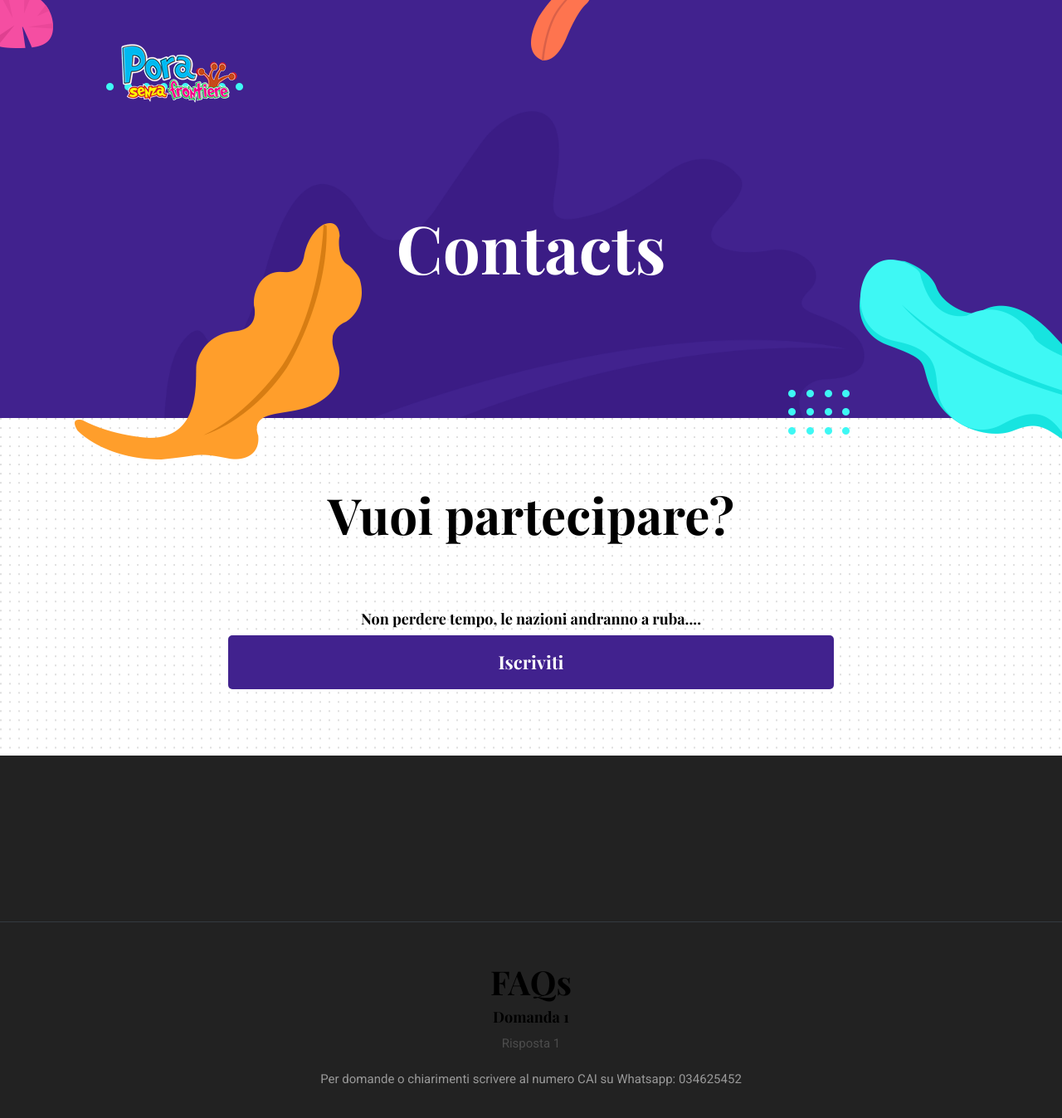
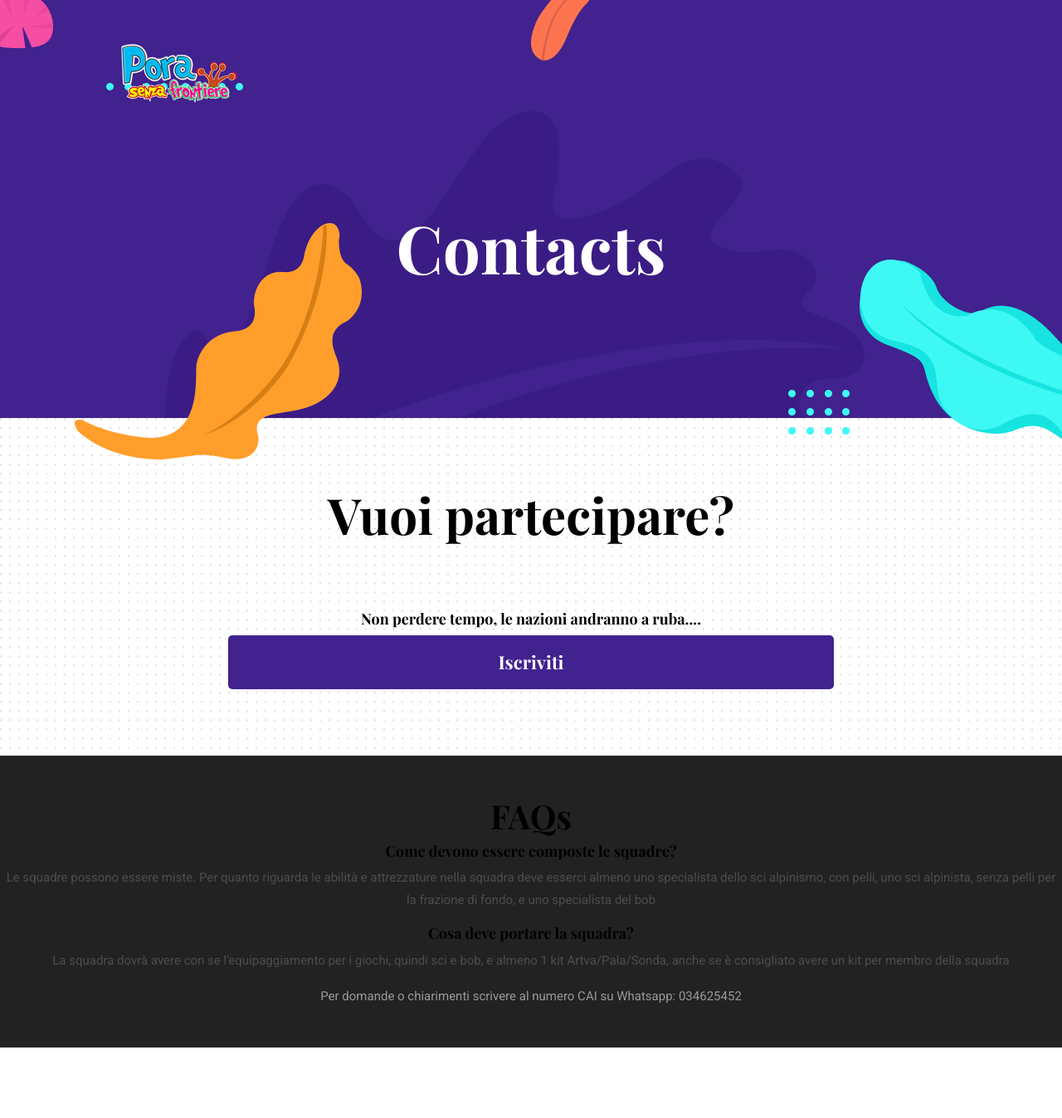
Before and after one commit to porasenzafrontiere/porasenzafrontiere.github.io, a Jekyll site: the page built from _pages/contact.html, in a window 1280 px wide and 1363 px high. Shown: the top 1348 px of the window at 83% size. Built offline with Jekyll 4.4.1, drawn with Linux system fonts in a browser that asks for light colours.

Commit message:
Fixed nazioni added FAQs

```diff
--- a/_includes/footer.html
+++ b/_includes/footer.html
@@ -1,13 +1,18 @@
 <!-- footer -->
-<footer class="bg-dark footer-section">
+<footer class="bg-dark">
+  <div class="border-top text-center border-dark py-5">
+    <h3>FAQs</h3>
+
+
+    <h5>Come devono essere composte le squadre?</h5>
+    <p>Le squadre possono essere miste. Per quanto riguarda le abilità e attrezzature nella squadra deve esserci almeno uno specialista dello sci alpinismo, con pelli, uno sci alpinista, senza pelli per la frazione di fondo, e uno specialista del bob</p>
+
+    <h5>Cosa deve portare la squadra?</h5>
+    <p>La squadra dovrà avere con se l'equipaggiamento per i giochi, quindi sci e bob, e almeno 1 kit Artva/Pala/Sonda, anche se è consigliato avere un kit per membro della squadra</p>
 
 
 
-  <div class="border-top text-center border-dark py-5">
-    <h3>FAQs</h3>
 
-  <h5>Domanda 1</h5>
-  <p>Risposta 1</p>
     <p class="mb-0 text-light">Per domande o chiarimenti scrivere al numero CAI su Whatsapp: 034625452</p>
   </div>
 </footer>
--- a/_includes/services-section.html
+++ b/_includes/services-section.html
@@ -5,11 +5,11 @@
     <div class="row">
       <div class="col-12 text-center">
         <h2 class="section-title">Nazioni</h2>
+        <p>Ogni squadra rappresenterà una nazione del mondo, e avrà l'opportunità di portare i colori, le usanze, i vestiti e le tradizioni di quella nazione nelle sfide.</p><br>
+      <p>In palio il premio del miglior travestimento, scatenatevi (e all’Après Ski senza Frontiere farete faville!)</p><br>
       </div>
-      <p>Ogni squadra rappresenterà una nazione del mondo, e avrà l'opportunità di portare i colori, le usanze, i vestiti e le tradizioni di quella nazione nelle sfide.</p><br>
-      <p>In palio il premio del miglior travestimento, scatenatevi (e all’Après Ski senza Frontiere farete faville!)</p><br>
       {% for service in site.data.settings.services %}
-      <div class="col-4 col-sm-2">
+      <div class="col-4 col-sm-2 py-2">
         <div class="card hover-shadow shadow">
           <div class="card-body {% if service.active %}active-bg-primary{% endif %} text-center px-2 py-2">
             <img  src="https://flagcdn.com/48x36/{{ service.icon }}.png"  srcset="https://flagcdn.com/96x72/{{ service.icon }}.png 2x,    https://flagcdn.com/144x108/{{ service.icon }}.png 3x"   width="48"   height="36" >
--- a/assets/scss/_typography.scss
+++ b/assets/scss/_typography.scss
@@ -1,5 +1,9 @@
 /*  typography */
 @import url('https://fonts.googleapis.com/css?family=Playfair+Display:700|Roboto:400');
+
+
+footer h3,footer h5{color:000;}
+
 
 body {
   line-height: 1.2;
```
